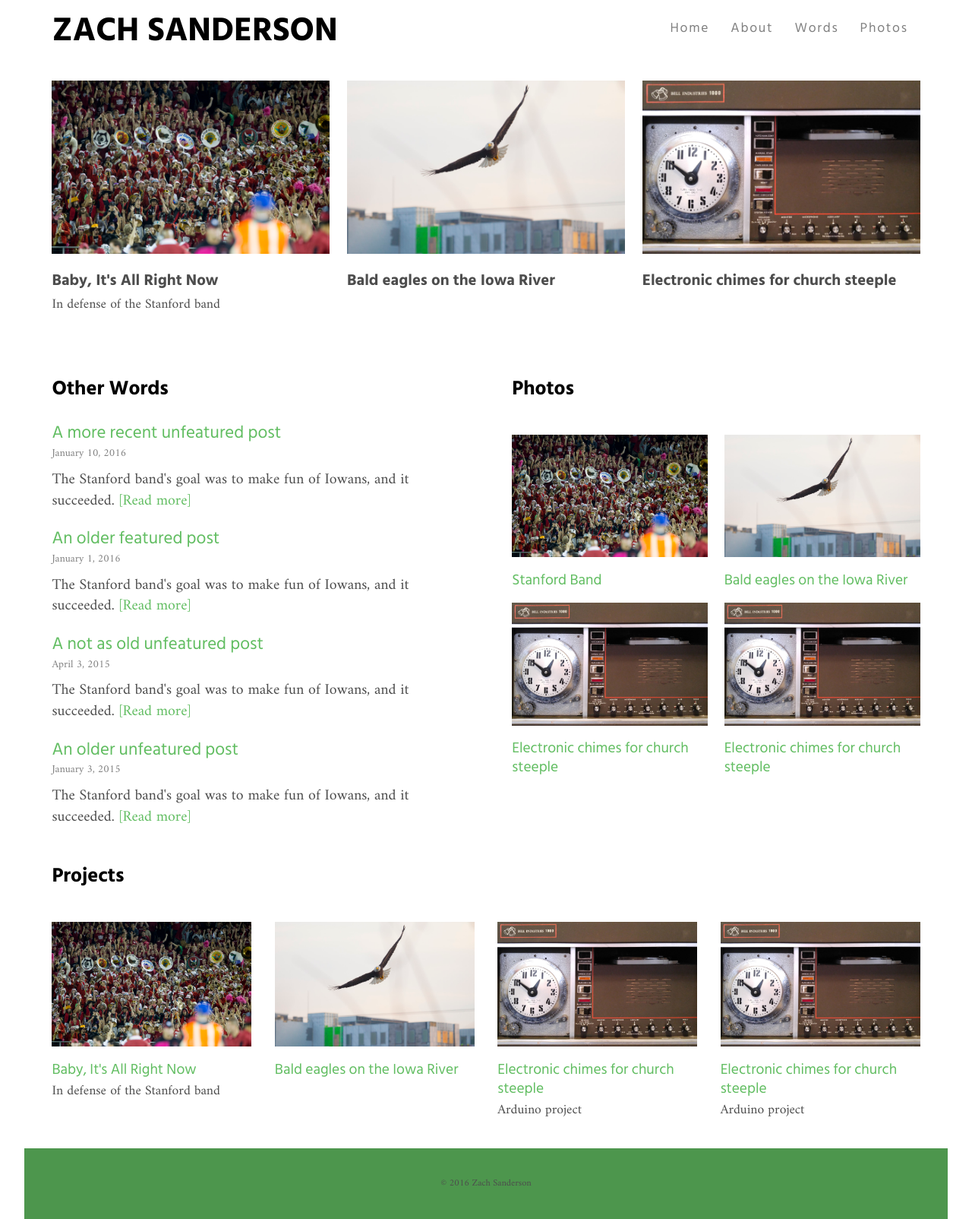
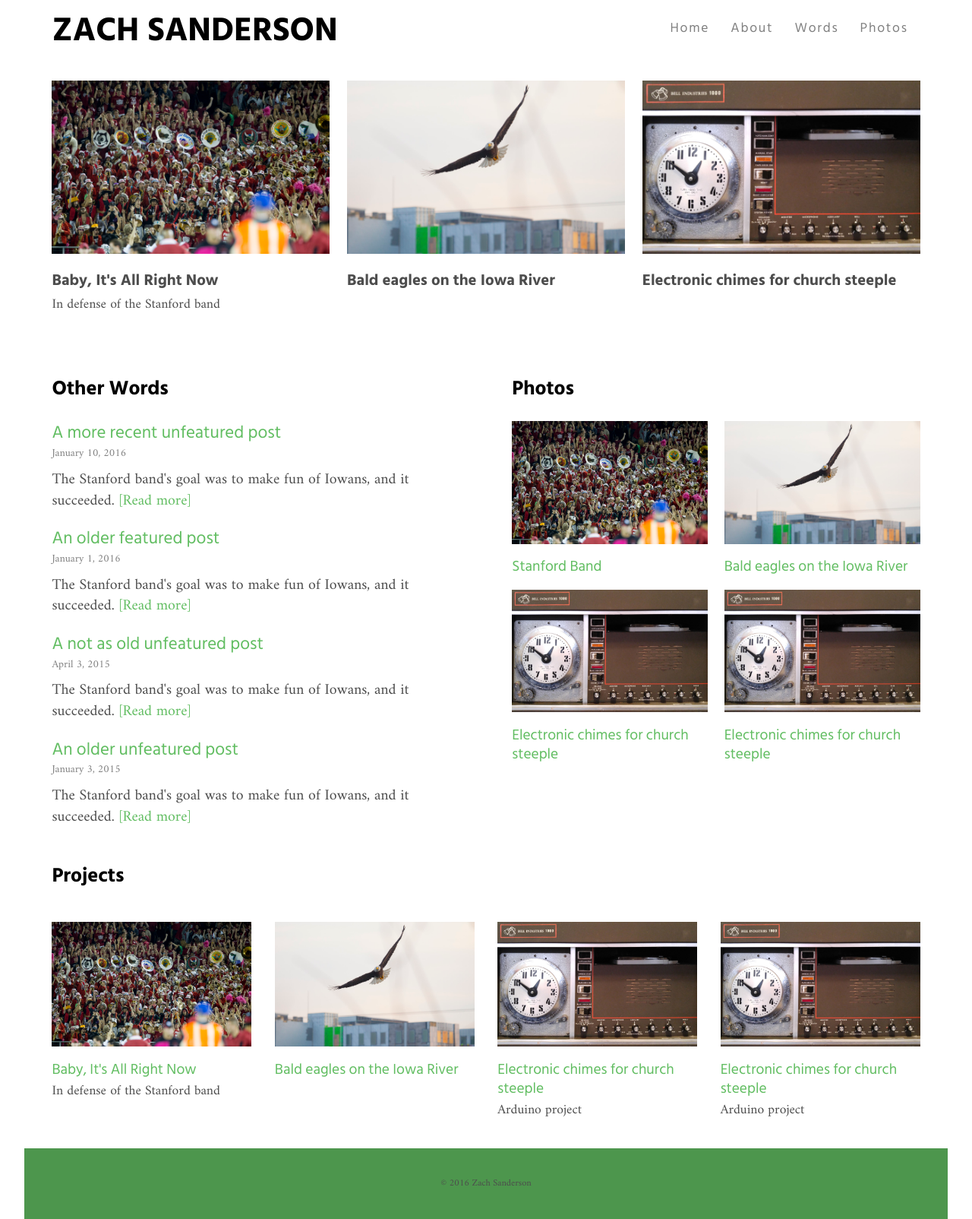
Before and after one commit to zachsanderson/words, a Jekyll site: the page built from index.html, in a window 1280 px wide. Shown: the whole page at 76% size. Built offline with Jekyll 4.4.1, drawn with Linux system fonts in a browser that asks for light colours; the list of posts is cut into pages by our own code.

Commit message:
Set margin-top of img to 0 in photofeed

```diff
--- a/css/main.css
+++ b/css/main.css
@@ -559,6 +559,10 @@ dd {
 }
 .photofeed li {
     flex: 0 1 48%;
+    margin-bottom: 1em;
+}
+.photofeed img {
+	margin-top: 0;
 }
 .photofeed h3 {
 	font-weight: 400;
```
